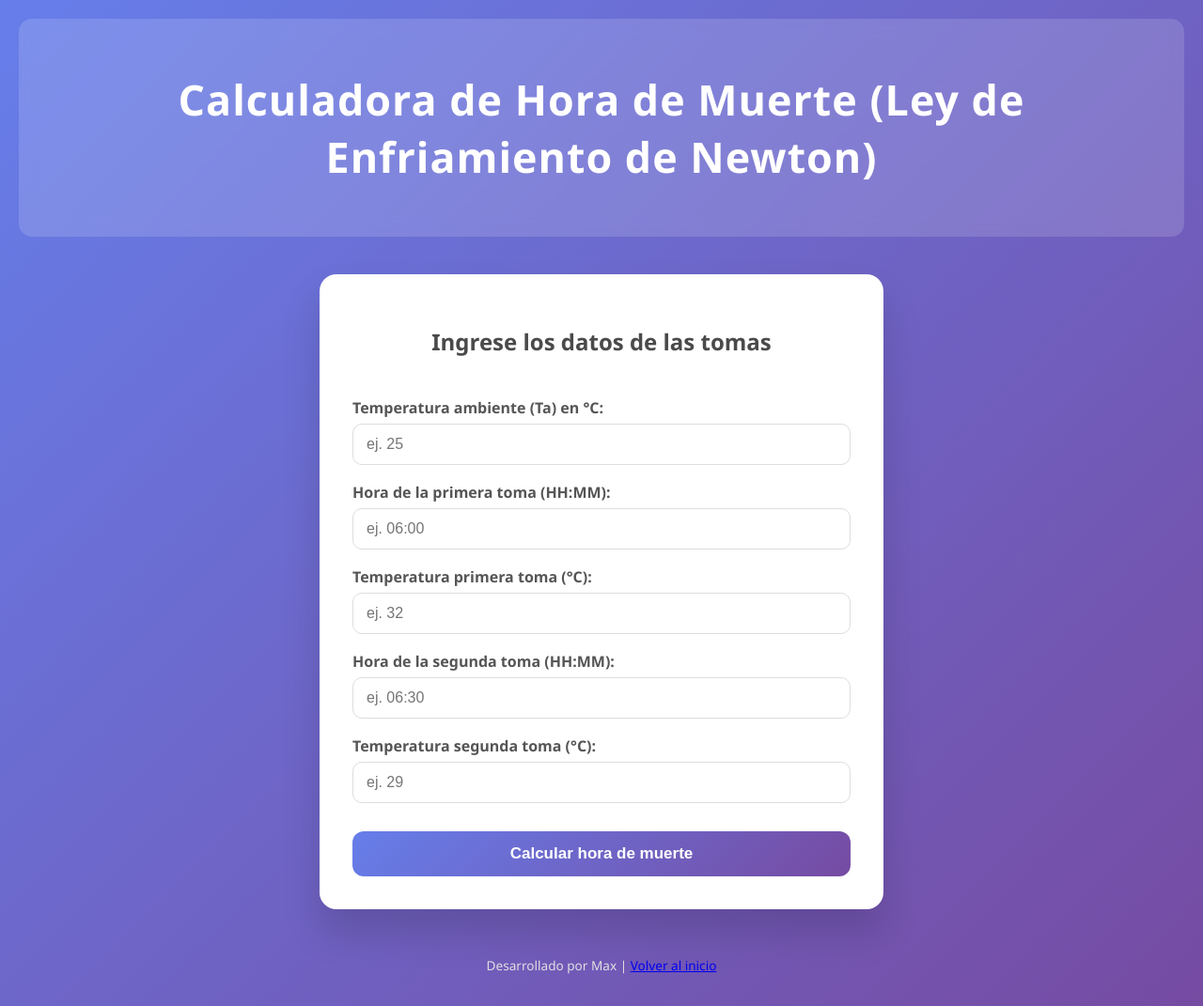
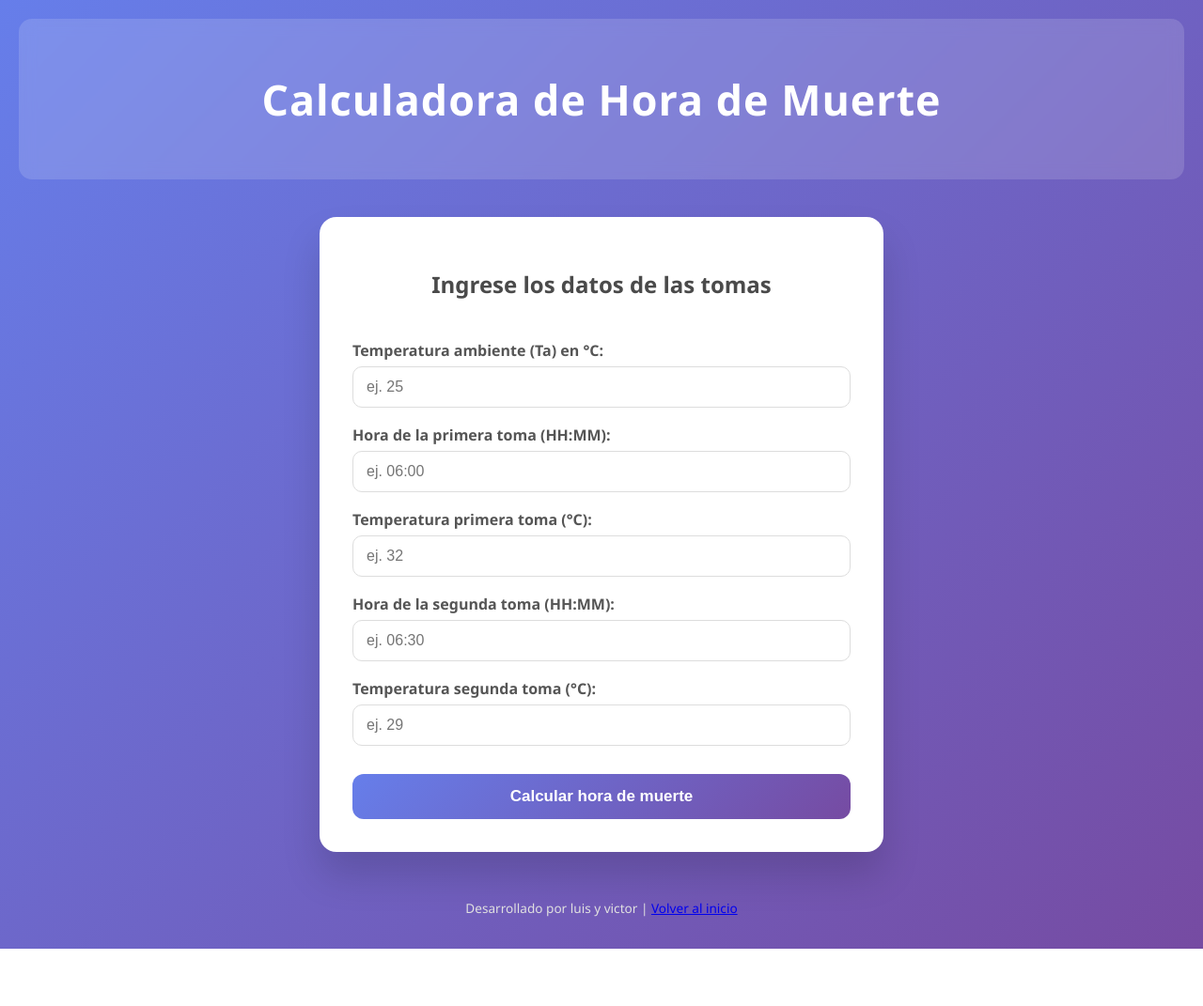
Before and after one commit to frostycello/calculadorforence, a Flask app: page / in a window 1280 px wide. Shown: the whole page at 94% size. After the commit the page ends 1010 px from the top, so only its background shows below. Run offline with Flask 3, Linux system fonts and the light colour scheme.

Commit message:
Update layout.html

```diff
--- a/Perito/templates/layout.html
+++ b/Perito/templates/layout.html
@@ -8,7 +8,7 @@
 </head>
 <body>
     <header>
-        <h1>Calculadora de Hora de Muerte (Ley de Enfriamiento de Newton)</h1>
+        <h1>Calculadora de Hora de Muerte</h1>
     </header>
 
     <main>
@@ -16,7 +16,8 @@
     </main>
 
     <footer>
-        <p>Desarrollado por Max | <a href="/">Volver al inicio</a></p>
+        <p>Desarrollado por luis y victor | <a href="/">Volver al inicio</a></p>
     </footer>
 </body>
+
 </html>
```
